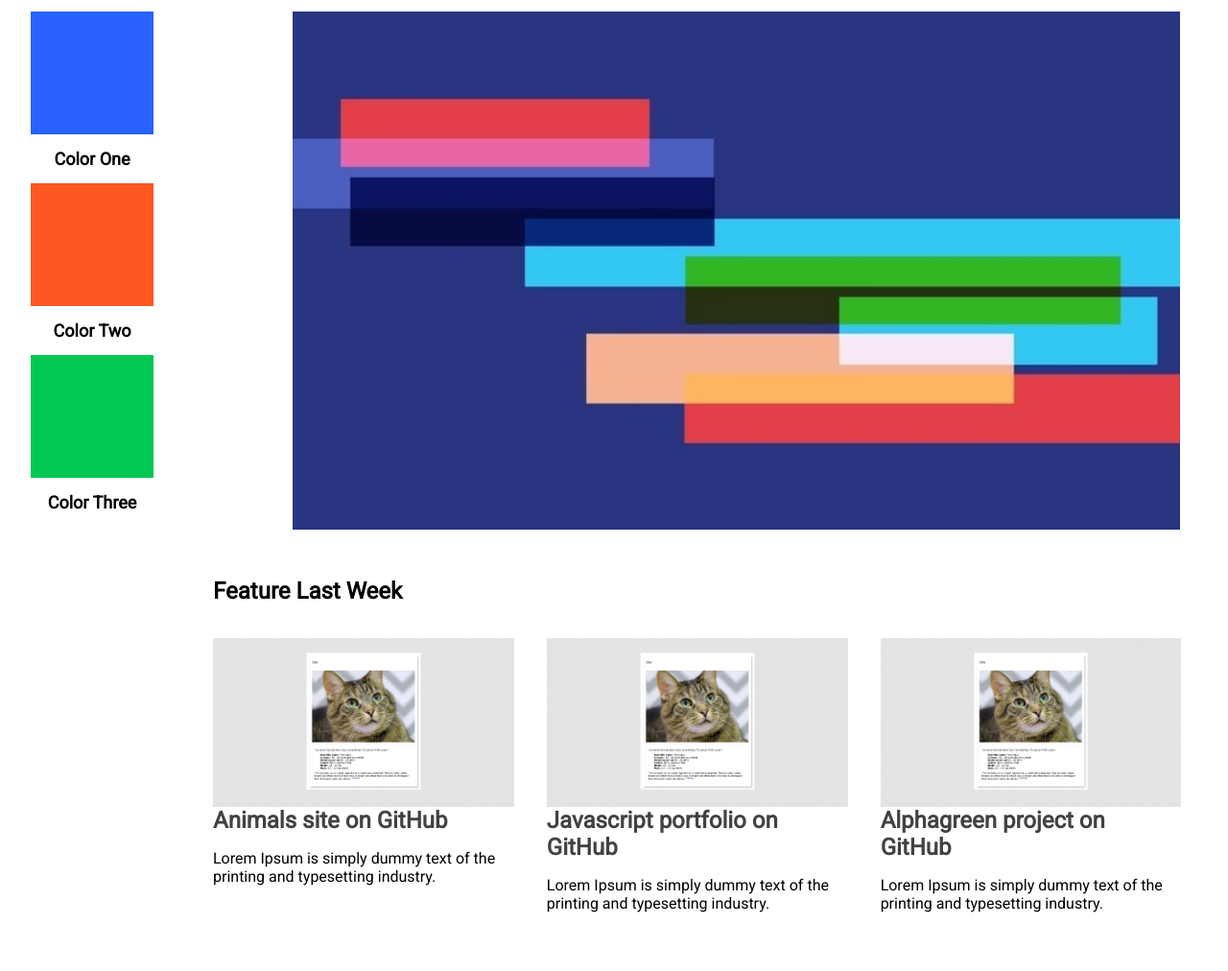
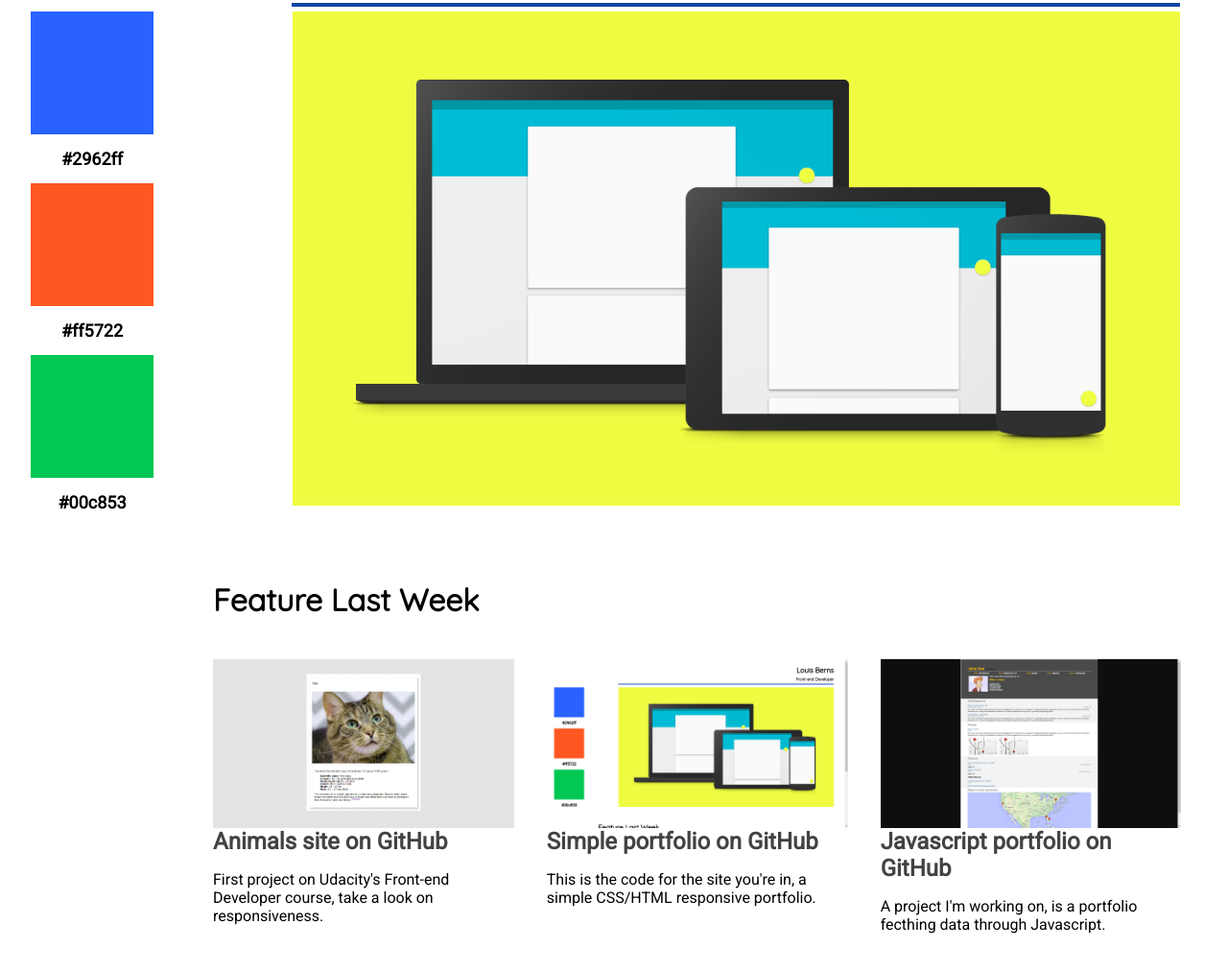
Before and after one commit to louisberns/make-a-portfolio, a plain HTML site: page src/index.html in a window 1280 px wide. Shown: the part 108-1120 px from the top of the page at 96% size. Drawn offline with Linux system fonts and the light colour scheme.

Commit message:
Final changes

```diff
--- a/src/css/index.css
+++ b/src/css/index.css
@@ -41,12 +41,14 @@ h2 {
 .header-name {
     margin: 10px 0;
     vertical-align: bottom;
-    font-family: ;
+    font-size: 32px;
+    font-family: 'Quicksand', sans-serif;
 }
 
 .header-skill {
     margin: 0;
     vertical-align: bottom;
+    font-family: 'Quicksand', sans-serif;
 }
 
 #header-strike {
@@ -150,6 +152,8 @@ h2 {
 }
 
 #header-portfolio {
+  font-family: 'Quicksand', sans-serif;
+  font-size: 32px;
   padding: 15px 0 0 15px;
 }
 
--- a/src/index.html
+++ b/src/index.html
@@ -26,15 +26,15 @@
     <aside class="content-aside">
       <div class="blocks-aside">
         <div id="color-block-1" class="color-blocks"></div>
-        <h1 class="blocks-header">Color One</h1>
+        <h1 class="blocks-header">#2962ff</h1>
       </div>
       <div class="blocks-aside">
         <div id="color-block-2" class="color-blocks"></div>
-        <h1 class="blocks-header">Color Two</h1>
+        <h1 class="blocks-header">#ff5722</h1>
       </div>
       <div class="blocks-aside">
         <div id="color-block-3" class="color-blocks"></div>
-        <h1 class="blocks-header">Color Three</h1>
+        <h1 class="blocks-header">#00c853</h1>
       </div>
     </aside>
 
@@ -42,9 +42,8 @@
     <section id="banner-section" class="content-section">
       <div id="section-inside">
         <picture class="main-pic">
-          <source>
-          <source>
-          <img id="banner-img" src="img\banner.jpg" alt="">
+          <source media="(max-width: 560px)" srcset="img\banner-small.png">
+          <img id="banner-img" src="img\banner.png" alt="">
         </picture>
       </div>
     </section>
@@ -54,25 +53,25 @@
       <div id="portfolio-inside" class="section-inside">
         <h1 id="header-portfolio">Feature Last Week</h1>
         <figure class="portfolio-fig">
-          <a href="">
-            <img class="portfolio-img" src="img-src\animals-site.png" alt="">
+          <a href="https://github.com/louisberns/animals-card">
+            <img class="portfolio-img" src="img\animals-site.png" alt="Picture for Animal's site on portfolio">
             <figcaption class="portfolio-caption">Animals site on GitHub</figcaption>
           </a>
-          <p>Lorem Ipsum is simply dummy text of the printing and typesetting industry.</p>
+          <p>First project on Udacity's Front-end Developer course, take a look on responsiveness.</p>
         </figure>
         <figure class="portfolio-fig">
-          <a href="">
-            <img class="portfolio-img" src="img-src\animals-site.png" alt="">
+          <a href="https://github.com/louisberns/make-a-portfolio">
+            <img class="portfolio-img" src="img\simple-portfolio.png" alt="Simple Portfolio image's">
+            <figcaption class="portfolio-caption">Simple portfolio on GitHub</figcaption>
+          </a>
+          <p>This is the code for the site you're in, a simple CSS/HTML responsive portfolio.</p>
+        </figure>
+        <figure class="portfolio-fig">
+          <a href="https://github.com/louisberns/js-resume-udacity">
+            <img class="portfolio-img" src="img\js-portfolio.png" alt="Image about Javascript portfolio">
             <figcaption class="portfolio-caption">Javascript portfolio on GitHub</figcaption>
           </a>
-          <p>Lorem Ipsum is simply dummy text of the printing and typesetting industry.</p>
-        </figure>
-        <figure class="portfolio-fig">
-          <a href="">
-            <img class="portfolio-img" src="img-src\animals-site.png" alt="">
-            <figcaption class="portfolio-caption">Alphagreen project on GitHub</figcaption>
-          </a>
-          <p>Lorem Ipsum is simply dummy text of the printing and typesetting industry.</p>
+          <p>A project I'm working on, is a portfolio fecthing data through Javascript.</p>
         </figure>
       </div>
     </section>
@@ -83,12 +82,13 @@
 
     <!--Link para Google fonts-->
     <link href="https://fonts.googleapis.com/css?family=Roboto" rel="stylesheet">
+    <link href="https://fonts.googleapis.com/css?family=Quicksand" rel="stylesheet">
 
-    <div class="footer-inside">
+    <!--<div class="footer-inside">
       <h3></h3>
       <p></p>
       <h3 id="footer-social-header"></h3>
-      <!--Links for Social Media-->
+      <!-Links for Social Media->
       <div class="content-footer-social">
         <figure class="footer-social-fig">
           <a class="footer-social-links" href="">
@@ -109,7 +109,7 @@
           </a>
         </figure>
       </div>
-    </div>
+    </div>-->
   </footer>
 </body>
 </html>
```
Also changed, not shown: src/img/animals-site.png (renamed from src/img-src/animals-site.png), src/img/banner-small.png (added), src/img/banner.jpg (deleted), src/img/banner.png (added), src/img/js-portfolio.png (added), src/img/simple-portfolio.png (added).
